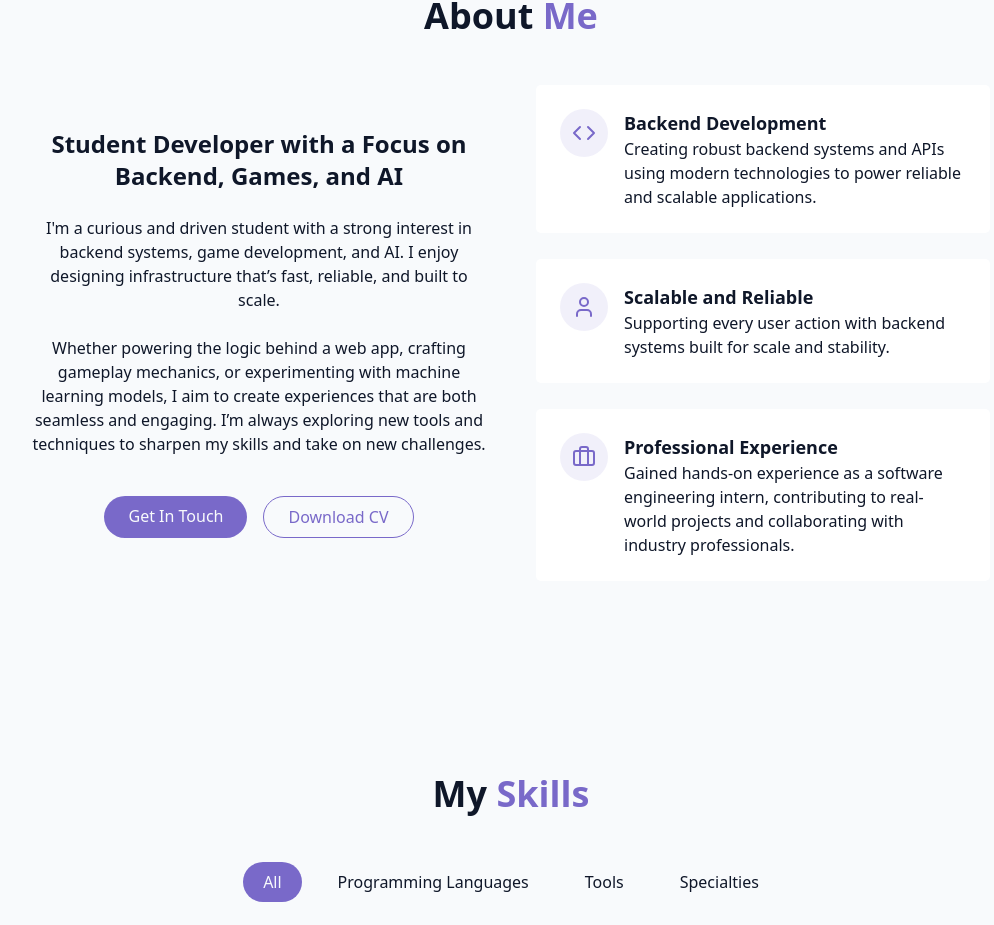
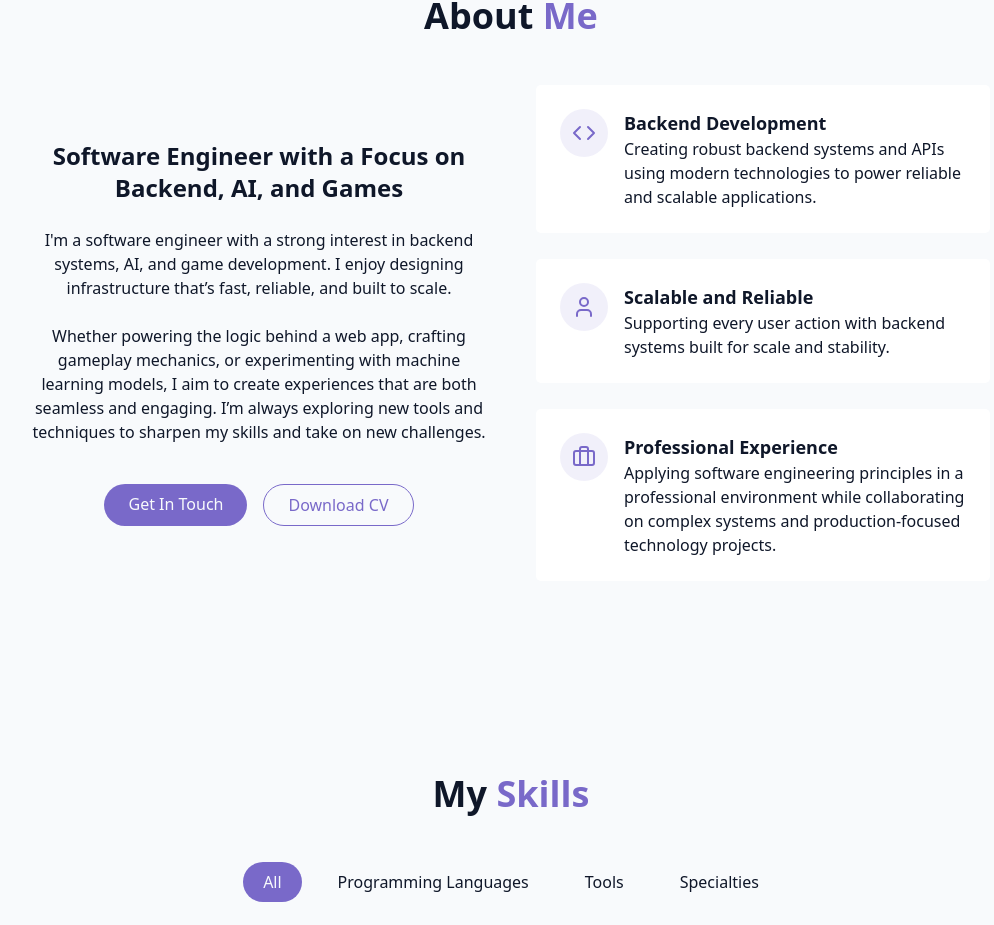
Before and after one commit to rosenbergk/portfolio-website, a React (Vite) app: page / in a window 1280 px wide. Shown: the part 900-1825 px from the top of the page, without its empty margins (129-1123 px from the left). Built offline with nearby package versions, Linux system fonts and the light colour scheme; no server answers.

Commit message:
Updated about me to remove text that mentions being a student

```diff
--- a/src/components/AboutSection.jsx
+++ b/src/components/AboutSection.jsx
@@ -11,11 +11,11 @@ export const AboutSection = () => {
         <div className="grid grid-cols-1 md:grid-cols-2 gap-12 items-center">
           <div className="space-y-6">
             <h3 className="text-2xl font-semibold">
-              Student Developer with a Focus on Backend, Games, and AI
+              Software Engineer with a Focus on Backend, AI, and Games
             </h3>
             <p className="text-muted-foreground">
-              I'm a curious and driven student with a strong interest in backend
-              systems, game development, and AI. I enjoy designing
+              I'm a software engineer with a strong interest in backend
+              systems, AI, and game development. I enjoy designing
               infrastructure that’s fast, reliable, and built to scale.
             </p>
 
@@ -93,9 +93,9 @@ export const AboutSection = () => {
                   </h4>
                   <p className="text-muted-foreground">
                     {" "}
-                    Gained hands-on experience as a software engineering intern,
-                    contributing to real-world projects and collaborating with
-                    industry professionals.
+                    Applying software engineering principles in a professional
+                    environment while collaborating on complex systems and
+                    production-focused technology projects.
                   </p>
                 </div>
               </div>
```
